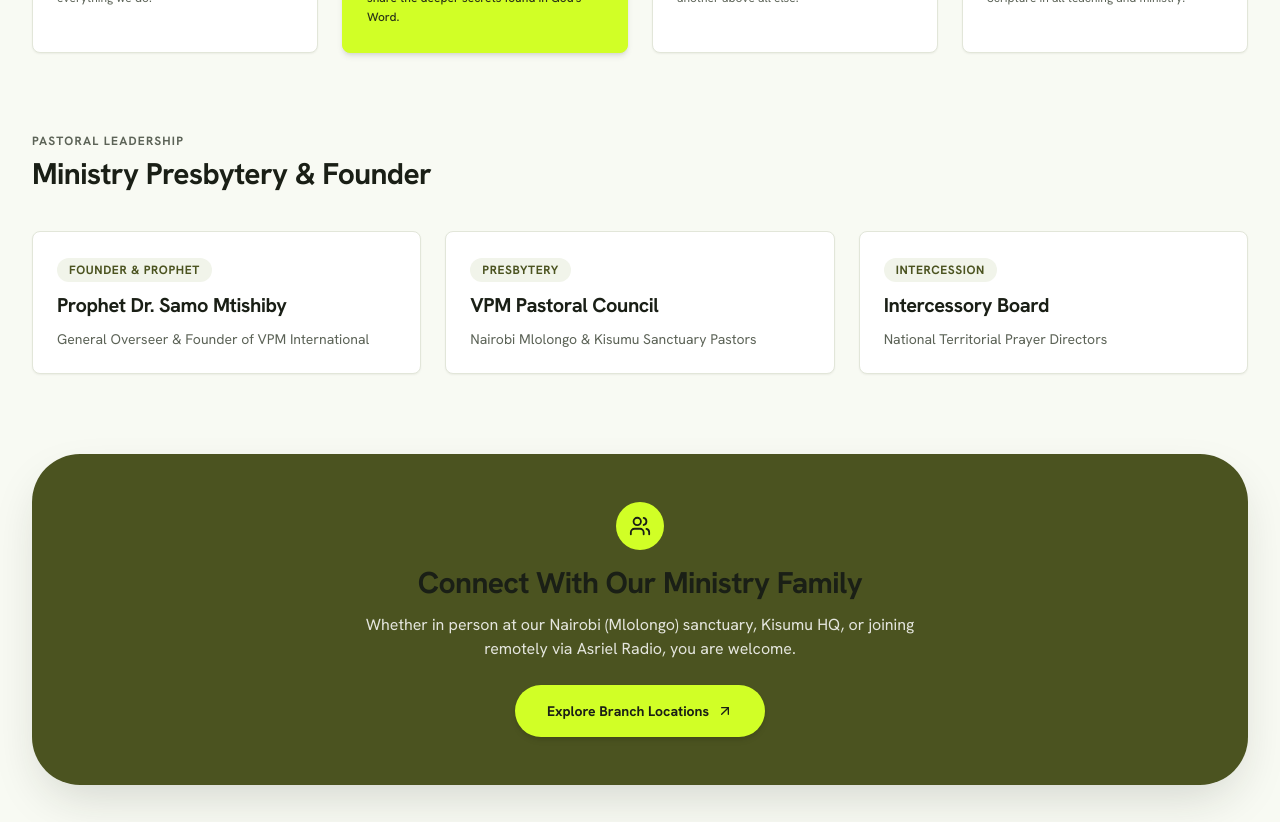
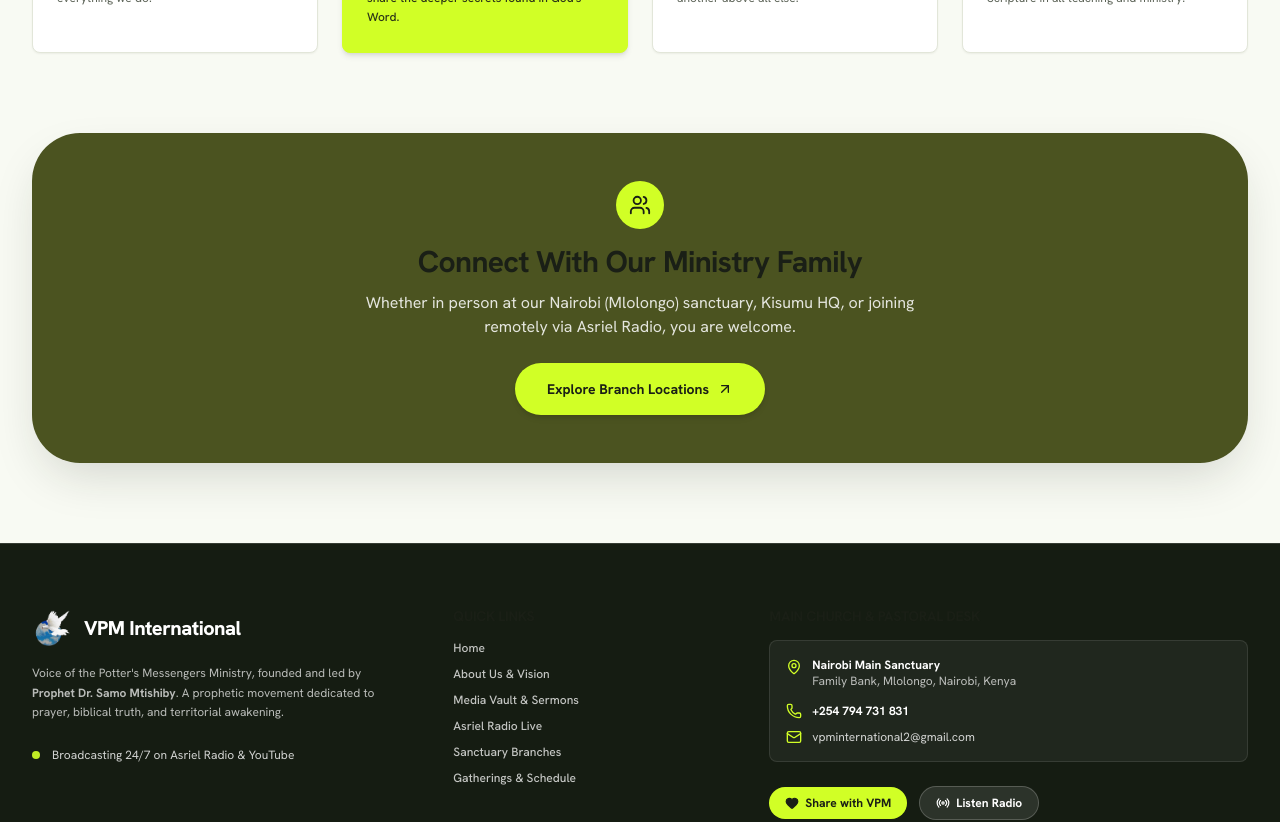
Before and after one commit to dilzde/vpm-website, a Next.js app: page /about in a window 1280 px wide. Shown: the part 940-1762 px from the top of the page. Built offline with nearby package versions, Linux system fonts and the light colour scheme; no server answers.

Commit message:
fix: completely remove Pastoral Leadership section from about page

```diff
--- a/src/app/about/page.tsx
+++ b/src/app/about/page.tsx
@@ -115,43 +115,7 @@
           </div>
         </div>
 
-        {/* 3. Context: Leadership Grid */}
-        <div>
-          <div className="max-w-2xl mb-10">
-            <span className="text-xs font-sans font-bold tracking-widest text-[var(--color-slate)] uppercase block mb-2">
-              PASTORAL LEADERSHIP
-            </span>
-            <h2 className="font-sans text-3xl font-extrabold text-[var(--color-ink)]">
-              Ministry Presbytery & Founder
-            </h2>
-          </div>
 
-          <div className="grid grid-cols-1 sm:grid-cols-2 lg:grid-cols-3 gap-6">
-            <div className="bg-white border border-[var(--color-line)] rounded-[var(--radius-eight)] p-6 space-y-3 shadow-[var(--shadow-card)]">
-              <span className="inline-block bg-[var(--color-surface-alt)] text-[var(--color-anchor-olive)] font-bold text-xs px-3 py-1 rounded-full uppercase tracking-wider">
-                Founder & Prophet
-              </span>
-              <h3 className="font-sans text-xl font-extrabold text-[var(--color-ink)]">Prophet Dr. Samo Mtishiby</h3>
-              <p className="text-sm text-[var(--color-slate)] font-sans">General Overseer & Founder of VPM International</p>
-            </div>
-
-            <div className="bg-white border border-[var(--color-line)] rounded-[var(--radius-eight)] p-6 space-y-3 shadow-[var(--shadow-card)]">
-              <span className="inline-block bg-[var(--color-surface-alt)] text-[var(--color-anchor-olive)] font-bold text-xs px-3 py-1 rounded-full uppercase tracking-wider">
-                Presbytery
-              </span>
-              <h3 className="font-sans text-xl font-extrabold text-[var(--color-ink)]">VPM Pastoral Council</h3>
-              <p className="text-sm text-[var(--color-slate)] font-sans">Nairobi Mlolongo & Kisumu Sanctuary Pastors</p>
-            </div>
-
-            <div className="bg-white border border-[var(--color-line)] rounded-[var(--radius-eight)] p-6 space-y-3 shadow-[var(--shadow-card)]">
-              <span className="inline-block bg-[var(--color-surface-alt)] text-[var(--color-anchor-olive)] font-bold text-xs px-3 py-1 rounded-full uppercase tracking-wider">
-                Intercession
-              </span>
-              <h3 className="font-sans text-xl font-extrabold text-[var(--color-ink)]">Intercessory Board</h3>
-              <p className="text-sm text-[var(--color-slate)] font-sans">National Territorial Prayer Directors</p>
-            </div>
-          </div>
-        </div>
 
         {/* 4. Anchor Band: Global Presence */}
         <div className="bg-[var(--color-anchor-olive)] text-white rounded-[var(--radius-block)] p-8 sm:p-12 text-center flex flex-col items-center shadow-[var(--shadow-xl)]">
```
